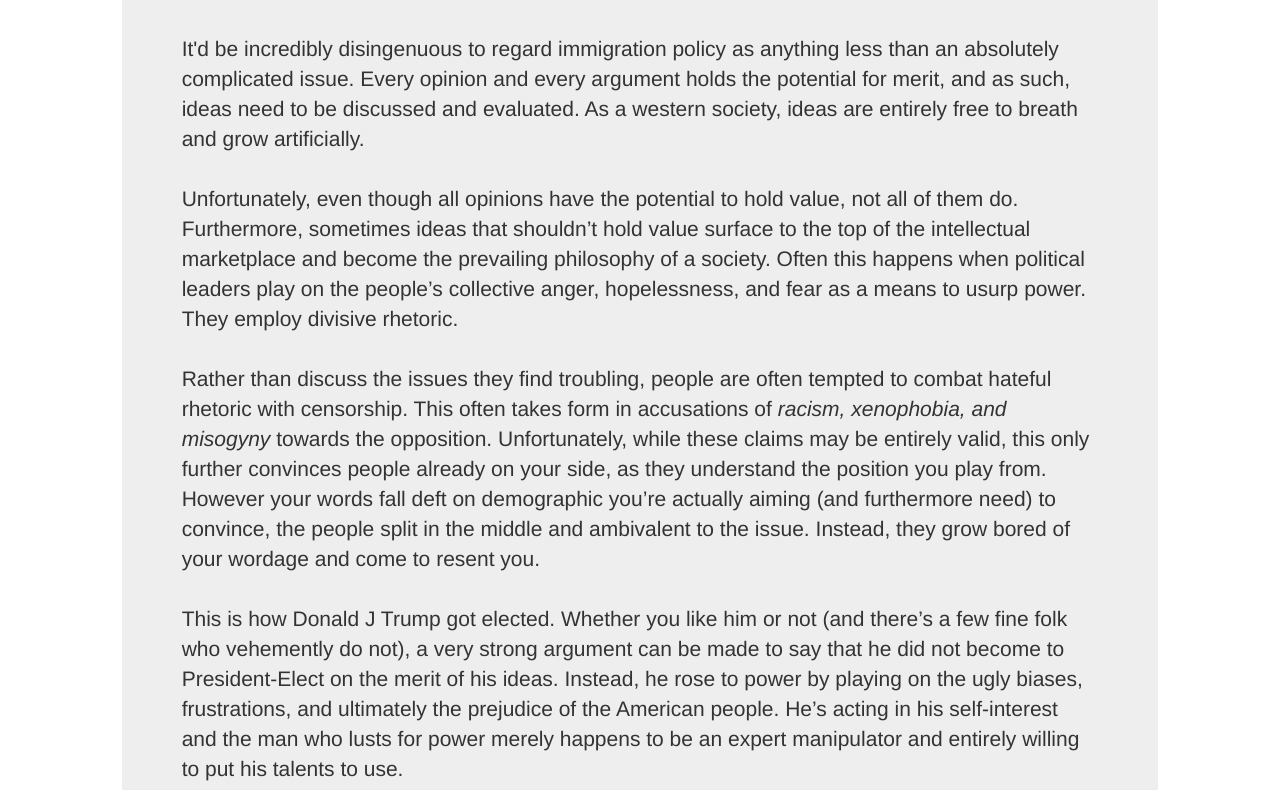
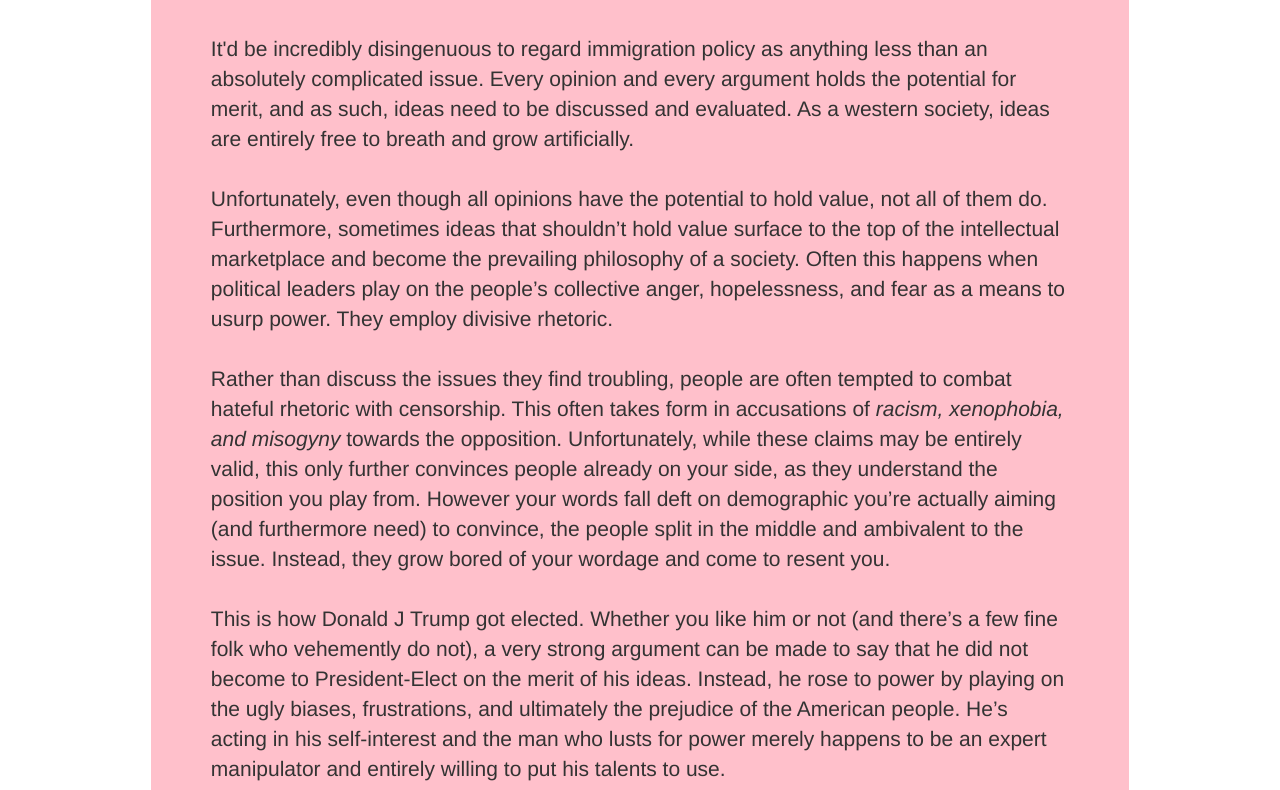
Before and after one commit to bobbytheturtle1/voice4voiceless, a plain HTML site: page index.html in a window 1280 px wide. Shown: the part 273-1063 px from the top of the page. Drawn offline with nearby package versions, Linux system fonts and the light colour scheme.

Commit message:
Update index.html

```diff
--- a/index.html
+++ b/index.html
@@ -3,6 +3,8 @@
 
 <head>
 	<meta charset="utf-8">
+
+  <link rel="stylesheet" href="https://cdnjs.cloudflare.com/ajax/libs/twitter-bootstrap/3.3.7/css/bootstrap.min.css">
 	<link rel="stylesheet" type="text/css" href="style.css">
 	<meta name="viewport" content="width=device-width, initial-scale=1">
 	<meta name="viewport" content="width=device-width, initial-scale=1"><link rel="stylesheet" href="https://maxcdn.bootstrapcdn.com/font-awesome/4.4.0/css/font-awesome.min.css">
@@ -10,7 +12,6 @@
 
 <link rel="stylesheet" href="https://maxcdn.bootstrapcdn.com/bootstrap/3.3.7/css/bootstrap-theme.min.css" integrity="sha384-rHyoN1iRsVXV4nD0JutlnGaslCJuC7uwjduW9SVrLvRYooPp2bWYgmgJQIXwl/Sp" crossorigin="anonymous">-->
 
-  <link rel="stylesheet" href="https://cdnjs.cloudflare.com/ajax/libs/twitter-bootstrap/3.3.7/css/bootstrap.min.css">
 	<script src="https://maxcdn.bootstrapcdn.com/bootstrap/3.3.7/js/bootstrap.min.js" integrity="sha384-Tc5IQib027qvyjSMfHjOMaLkfuWVxZxUPnCJA7l2mCWNIpG9mGCD8wGNIcPD7Txa" crossorigin="anonymous"></script>
 	<script src="https://ajax.googleapis.com/ajax/libs/jquery/1.12.4/jquery.min.js"></script>
 	<script src="https://maxcdn.bootstrapcdn.com/bootstrap/3.3.7/js/bootstrap.min.js"></script>
@@ -37,7 +38,7 @@
 		<div class="row">
 			<div class="col-sm-1 col-md-1"></div>
 			<div class="col-sm-10 col-md-10">
-				<div class="jumbotron">
+				<div class="jumbotron" id="color">
 						<h1>Foreward</h1><br><br>
           <p>
 
```
